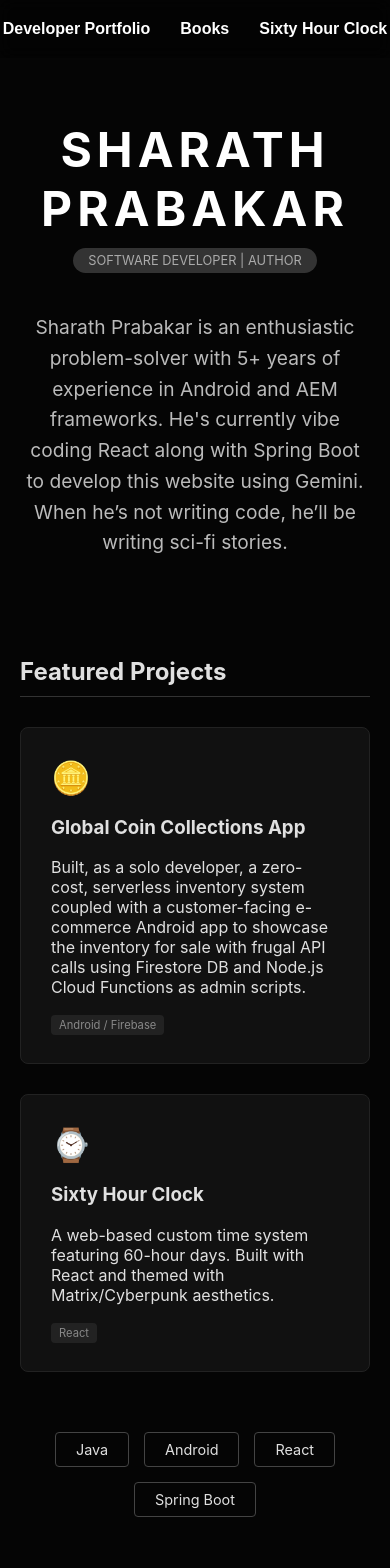
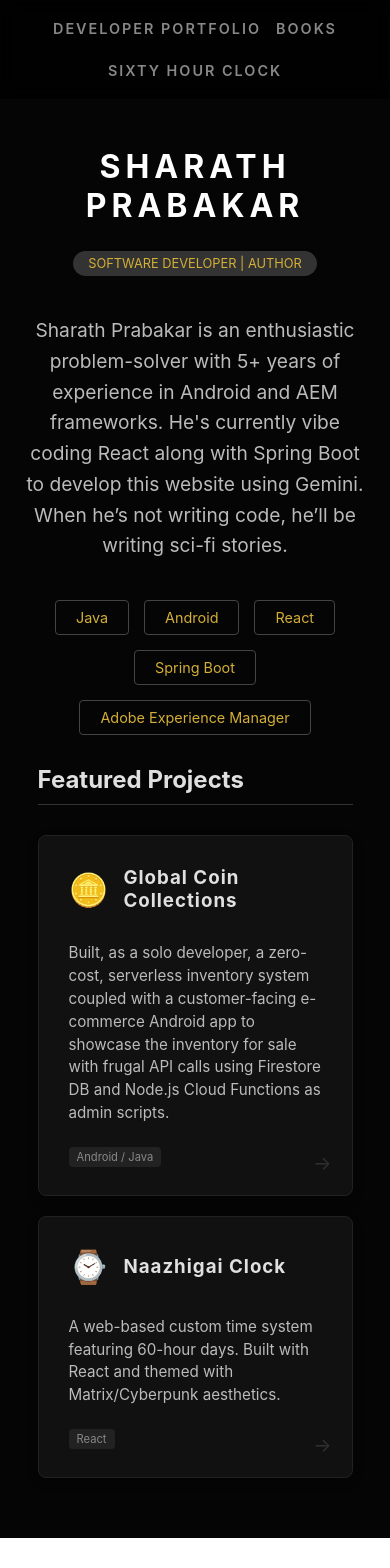
Before and after one commit to Sharath-Prabakar/sharath-prabakar.github.io, a React (Vite) app: page / in a window 390 px wide. Shown: the top 1568 px of the page. After the commit the page ends 1538 px from the top, so only its background shows below. Built offline with nearby package versions, Linux system fonts and the light colour scheme.

Commit message:
Made the site mobile-user-friendly.
Added styles for hovering on top of cards and navigation links.

```diff
--- a/index.html
+++ b/index.html
@@ -3,7 +3,7 @@
   <head>
     <meta charset="UTF-8" />
     <link rel="icon" type="image/png" href="/SP_Logo.png" />
-    <meta name="viewport" content="width=device-width, initial-scale=1.0" />
+    <meta name="viewport" content="width=device-width, initial-scale=1" />
     <title>Portfolio Site</title>
   </head>
   <body>
--- a/src/App.jsx
+++ b/src/App.jsx
@@ -8,9 +8,9 @@ const App = () => {
     return (
         <Router>
             <nav style={navStyle}>
-                <Link style={linkStyle} to="/">Developer Portfolio</Link>
-                <Link style={linkStyle} to="/books">Books</Link>
-                <Link style={linkStyle} to="/clock">Sixty Hour Clock</Link>
+                <NavItem to="/" label="Developer Portfolio"/>
+                <NavItem to="/books" label="Books"/>
+                <NavItem to="/clock" label="Sixty Hour Clock" borderColor="#00FF41"/>
             </nav>
 
             <Routes>
@@ -22,6 +22,49 @@ const App = () => {
     );
 };
 
+const NavItem = ({ to, label,borderColor }) => {
+    const [isHovered, setIsHovered] = React.useState(false);
+
+    const linkStyle = {
+        color: isHovered ? borderColor?borderColor :'#fff' : '#888', // Fades from grey to white
+        textDecoration: 'none',
+        fontWeight: '600',
+        fontSize: '0.9rem',
+        fontFamily: '"Inter", sans-serif',
+        letterSpacing: '2px',
+        textTransform: 'uppercase',
+        transition: 'all 0.3s ease',
+        position: 'relative',
+        padding: '5px 0',
+        textShadow: isHovered ? '0 0 10px rgba(255,255,255,0.5)' : 'none',
+    };
+
+    // The sliding underline effect
+    const underlineStyle = {
+        content: '""',
+        position: 'absolute',
+        bottom: 0,
+        left: '50%',
+        width: isHovered ? '100%' : '0%',
+        height: '1px',
+        backgroundColor: borderColor?borderColor:'#d4af37', // Gold accent to match your portfolio theme
+        transition: 'all 0.3s ease',
+        transform: 'translateX(-50%)',
+    };
+
+    return (
+        <Link
+            to={to}
+            style={linkStyle}
+            onMouseEnter={() => setIsHovered(true)}
+            onMouseLeave={() => setIsHovered(false)}
+        >
+            {label}
+            <div style={underlineStyle} />
+        </Link>
+    );
+};
+
 const navStyle = {
     position: 'fixed',
     top: 0,
@@ -29,18 +72,12 @@ const navStyle = {
     width: '100%',
     display: 'flex',
     justifyContent: 'center',
-    gap: '30px',
-    padding: '20px 0',
+    flexWrap: 'wrap', // Allow links to wrap if screen is very narrow
+    gap: '15px', // Tighter gap for mobile
+    padding: '15px 0',
     zIndex: 2000,
-    backgroundColor: 'rgba(0,0,0,0.4)',
-    backdropFilter: 'blur(8px)',
-};
-
-const linkStyle = {
-    color: 'white',
-    textDecoration: 'none',
-    fontWeight: 'bold',
-    fontFamily: 'sans-serif'
+    backgroundColor: 'rgba(0,0,0,0.8)',
+    backdropFilter: 'blur(10px)',
 };
 
 export default App;
--- a/src/Books.jsx
+++ b/src/Books.jsx
@@ -1,34 +1,100 @@
-import React from 'react';
+import React, { useState, useEffect } from 'react';
+
+// Custom hook to handle responsive re-renders
+const useWindowSize = () => {
+    const [isMobile, setIsMobile] = useState(window.innerWidth < 768);
+    useEffect(() => {
+        const handleResize = () => setIsMobile(window.innerWidth < 768);
+        window.addEventListener('resize', handleResize);
+        return () => window.removeEventListener('resize', handleResize);
+    }, []);
+    return isMobile;
+};
 
 const myBooks = [
     {
         title: "The Boy Who Wished to Meet His Mother",
         link: "https://www.goodreads.com/book/show/244579846-the-boy-who-wished-to-meet-his-mother",
         description: "When the wishes made by a widowed writer and his son on a shooting star come true, the resulting magical adventure changes their strained relationship forever.",
-        coverColor: "#1a1a1a",
-        borderColor: "#d4af37", // Gold accent to match the coin project
+        borderColor: "#d4af37",
         tags: ["Fiction", "Fantasy", "Cozy"]
     },
     {
         title: "Six Hours To Doomsday: A Time Travel Conspiracy",
         link:"https://www.goodreads.com/book/show/227760936-six-hours-to-doomsday",
         description: "From Earth to Moon, Mars and Neptune, the story unfolds in a fast-paced, non-linear fashion to explore the thrilling adventures involving a cunning spy with a personal vendetta, an ambitious emperor with a political agenda, and a group of humans battling for their planet’s survival.",
-        coverColor: "#1a1a1a",
-        borderColor: "#d4af37", // Gold accent to match the coin project
+        borderColor: "#d4af37",
         tags: ["Sci-Fi", "Time Travel", "Thriller"]
     }
-
 ];
 
+const BookCard = ({ book, isMobile }) => {
+    const [isHovered, setIsHovered] = useState(false);
+
+    const cardStyle = {
+        display: 'flex',
+        flexDirection: isMobile ? 'column' : 'row',
+        backgroundColor: '#0c0c0c',
+        border: `1px solid ${isHovered ? '#444' : '#1a1a1a'}`,
+        borderRadius: '8px',
+        overflow: 'hidden',
+        textDecoration: 'none',
+        color: 'inherit',
+        transition: 'all 0.3s cubic-bezier(0.25, 0.8, 0.25, 1)',
+        transform: isHovered && !isMobile ? 'translateY(-8px)' : 'translateY(0)',
+        boxShadow: isHovered ? '0 15px 30px rgba(0,0,0,0.6)' : '0 4px 10px rgba(0,0,0,0.3)',
+        cursor: 'pointer',
+        position: 'relative'
+    };
+
+    const coverStyle = {
+        width: isMobile ? '100%' : '180px',
+        height: isMobile ? '220px' : 'auto',
+        backgroundColor: '#111',
+        display: 'flex',
+        alignItems: 'center',
+        justifyContent: 'center',
+        flexShrink: 0,
+        borderLeft: isMobile ? 'none' : `4px solid ${book.borderColor}`,
+        borderBottom: isMobile ? `4px solid ${book.borderColor}` : 'none',
+    };
+
+    return (
+        <a
+            href={book.link}
+            target="_blank"
+            rel="noreferrer"
+            style={cardStyle}
+            onMouseEnter={() => setIsHovered(true)}
+            onMouseLeave={() => setIsHovered(false)}
+        >
+            <div style={coverStyle}>
+                <div style={styles.coverArt}>
+                    <span style={styles.verticalTitle}>{isMobile ? 'BOOK' : 'SPINE'}</span>
+                </div>
+            </div>
+            <div style={styles.bookInfo}>
+                <h3 style={styles.bookTitle}>{book.title}</h3>
+                <p style={styles.description}>{book.description}</p>
+                <div style={styles.tagContainer}>
+                    {book.tags.map(tag => <span key={tag} style={styles.tag}>{tag}</span>)}
+                </div>
+                <div style={styles.link}>VIEW ON GOODREADS {isHovered ? '→' : ''}</div>
+            </div>
+        </a>
+    );
+};
+
 const Books = () => {
+    const isMobile = useWindowSize();
+
     return (
         <div style={styles.container}>
             <header style={styles.hero}>
-                <h1 style={styles.name}>AUTHOR PROFILE</h1>
+                <h1 style={{...styles.name, fontSize: isMobile ? '2rem' : '2.5rem'}}>AUTHOR PROFILE</h1>
                 <div style={styles.badge}>SCI-FI & FANTASY</div>
                 <p style={styles.bio}>
-                    After wavering for a few years, Sharath Prabakar took a sabbatical in 2025 to complete the 'Six Hours To Doomsday' novella, inspired by a recurring alien invasion dream.
-                    You can find him writing code or reading the classics when he’s not working on the sequel.
+                    After wavering for a few years, Sharath Prabakar took a sabbatical in 2025 to complete the 'Six Hours To Doomsday' novella, inspired by a recurring alien invasion dream. You can find him writing code or reading the classics when he’s not working on the sequel.
                 </p>
                 <a
                     href="https://www.goodreads.com/author/show/54655809.Sharath_Prabakar"
@@ -44,30 +110,7 @@ const Books = () => {
                 <h2 style={styles.sectionTitle}>Published Titles</h2>
                 <div style={styles.shelf}>
                     {myBooks.map((book, index) => (
-                        <div key={index} style={styles.bookCard}>
-                            <div style={{...styles.bookCover, borderLeft: `4px solid ${book.borderColor}`}}>
-                                <div style={styles.coverArt}>
-                                    {/* This placeholder mimics a clean, minimalist book spine */}
-                                    <span style={styles.verticalTitle}>{book.title}</span>
-                                </div>
-                            </div>
-
-                            <div style={styles.bookInfo}>
-                                <h3 style={styles.bookTitle}>{book.title}</h3>
-                                <p style={styles.description}>{book.description}</p>
-                                <div style={styles.tagContainer}>
-                                    {book.tags.map(tag => <span key={tag} style={styles.tag}>{tag}</span>)}
-                                </div>
-                                <a
-                                    href={book.link}
-                                    target="_blank"
-                                    rel="noreferrer"
-                                    style={styles.link}
-                                >
-                                    VIEW ON GOODREADS
-                                </a>
-                            </div>
-                        </div>
+                        <BookCard key={index} book={book} isMobile={isMobile} />
                     ))}
                 </div>
             </section>
@@ -135,19 +178,19 @@ const styles = {
     },
     bookCard: {
         display: 'flex',
+        flexDirection: window.innerWidth < 768 ? 'column' : 'row', // Quick responsive check
         backgroundColor: '#0c0c0c',
         border: '1px solid #1a1a1a',
         borderRadius: '4px',
         overflow: 'hidden',
-        transition: 'border-color 0.3s ease',
     },
     bookCover: {
-        width: '180px',
+        width: window.innerWidth < 768 ? '100%' : '180px', // Full width on mobile
+        height: window.innerWidth < 768 ? '200px' : 'auto',
         backgroundColor: '#111',
         display: 'flex',
         alignItems: 'center',
         justifyContent: 'center',
-        flexShrink: 0,
     },
     coverArt: {
         height: '80%',
--- a/src/Home.jsx
+++ b/src/Home.jsx
@@ -15,40 +15,117 @@ const Home = () => {
                 </p>
             </section>
 
-            {/* 2. FEATURED PROJECTS SECTION */}
-            <section style={styles.projectSection}>
-                <h2 style={styles.sectionTitle}>Featured Projects</h2>
-
-                <div style={styles.grid}>
-                    {/* Project 1: Global Coin Collections */}
-                    <Link to="https://play.google.com/store/apps/details?id=com.thadaladi.globalcoincollections" style={styles.card}>
-                        <div style={{...styles.cardIcon, color: '#d4af37'}}>🪙</div>
-                        <h3>Global Coin Collections App</h3>
-                        <p>Built, as a solo developer, a zero-cost, serverless inventory system coupled with a customer-facing e-commerce Android app to showcase the inventory for sale with frugal API calls using Firestore DB and Node.js Cloud Functions as admin scripts.</p>
-                        <span style={styles.tag}>Android / Firebase</span>
-                    </Link>
-
-                    {/* Project 2: Sixty Hour Clock */}
-                    <Link to="/clock" style={styles.card}>
-                        <div style={{...styles.cardIcon, color: '#00FF41'}}>⌚</div>
-                        <h3>Sixty Hour Clock</h3>
-                        <p>A web-based custom time system featuring 60-hour days. Built with React and themed with Matrix/Cyberpunk aesthetics.</p>
-                        <span style={styles.tag}>React</span>
-                    </Link>
-                </div>
-            </section>
-
-            {/* 3. SKILLS / TECH STACK */}
+            {/* 2. SKILLS / TECH STACK */}
             <section style={styles.skills}>
                 <div style={styles.skillBadge}>Java</div>
                 <div style={styles.skillBadge}>Android</div>
                 <div style={styles.skillBadge}>React</div>
                 <div style={styles.skillBadge}>Spring Boot</div>
+                <div style={styles.skillBadge}>Adobe Experience Manager</div>
             </section>
+
+            {/* 3. FEATURED PROJECTS SECTION */}
+            <section style={styles.projectSection}>
+                <h2 style={styles.sectionTitle}>Featured Projects</h2>
+
+                <div style={styles.grid}>
+                    <ProjectCard
+                        title="Global Coin Collections"
+                        icon="🪙"
+                        iconColor="#d4af37"
+                        description="Built, as a solo developer, a zero-cost, serverless inventory system coupled with a customer-facing e-commerce Android app to showcase the inventory for sale with frugal API calls using Firestore DB and Node.js Cloud Functions as admin scripts."
+                        tag="Android / Java"
+                        link="https://play.google.com/store/apps/details?id=com.thadaladi.globalcoincollections"
+                    />
+                    <ProjectCard
+                        title="Naazhigai Clock"
+                        icon="⌚"
+                        iconColor="#00FF41"
+                        description="A web-based custom time system featuring 60-hour days. Built with React and themed with Matrix/Cyberpunk aesthetics."
+                        tag="React"
+                        link="/clock"
+                    />
+                </div>
+            </section>
+
         </div>
     );
 };
 
+//Components
+const ProjectCard = ({ title, icon, description, tag, iconColor, link }) => {
+    const [isHovered, setIsHovered] = React.useState(false);
+
+    const cardStyle = {
+        backgroundColor: '#111',
+        border: `1px solid ${isHovered ? '#444' : '#222'}`,
+        padding: '30px',
+        borderRadius: '8px',
+        textDecoration: 'none',
+        color: 'inherit',
+        transition: 'all 0.3s cubic-bezier(0.25, 0.8, 0.25, 1)',
+        cursor: 'pointer',
+        transform: isHovered ? 'translateY(-8px)' : 'translateY(0)',
+        boxShadow: isHovered
+            ? '0 15px 30px rgba(0,0,0,0.6)'
+            : '0 4px 10px rgba(0,0,0,0.3)',
+        position: 'relative', // Necessary to anchor the arrow
+        display: 'flex',
+        flexDirection: 'column'
+    };
+
+    const headerStyle = {
+        display: 'flex',
+        alignItems: 'center',
+        gap: '15px',
+        marginBottom: '15px'
+    };
+
+    const arrowStyle = {
+        position: 'absolute',
+        bottom: '20px',
+        right: '20px',
+        fontSize: '1.2rem',
+        color: isHovered ? iconColor : '#444', // Arrow lights up with the project's theme color
+        transition: 'all 0.3s ease',
+        transform: isHovered ? 'translateX(5px)' : 'translateX(0)', // Subtle nudge animation
+        opacity: isHovered ? 1 : 0.6
+    };
+
+    const Wrapper = link ? Link : 'div';
+
+    return (
+        <Wrapper
+            to={link}
+            style={cardStyle}
+            onMouseEnter={() => setIsHovered(true)}
+            onMouseLeave={() => setIsHovered(false)}
+        >
+            <div style={headerStyle}>
+                <div style={{
+                    fontSize: '2rem',
+                    color: iconColor,
+                    transition: 'transform 0.3s ease',
+                    transform: isHovered ? 'scale(1.1)' : 'scale(1)'
+                }}>
+                    {icon}
+                </div>
+                <h3 style={{ margin: 0, letterSpacing: '1px' }}>{title}</h3>
+            </div>
+
+            <p style={{ color: '#bbb', fontSize: '0.95rem', lineHeight: '1.5', marginBottom: '20px' }}>
+                {description}
+            </p>
+
+            <div style={{ marginTop: 'auto' }}>
+                <span style={styles.tag}>{tag}</span>
+            </div>
+
+            {/* The Redirect Arrow */}
+            {link && <div style={arrowStyle}>→</div>}
+        </Wrapper>
+    );
+};
 // --- STYLES ---
 const styles = {
     container: {
@@ -64,13 +141,23 @@ const styles = {
     hero: {
         maxWidth: '800px',
         textAlign: 'center',
-        marginBottom: '60px',
+        marginBottom: '10px',
     },
     name: {
-        fontSize: '3rem',
+        fontSize: 'clamp(2rem, 8vw, 3.5rem)', // Scales between 2rem and 3.5rem based on screen
         letterSpacing: '5px',
-        margin: '0 0 10px 0',
+        textAlign: 'center',
         color: '#fff',
+    },
+    grid: {
+        display: 'grid',
+        gridTemplateColumns: 'repeat(auto-fit, minmax(280px, 1fr))', // Changed from 300px to 280px
+        gap: '20px',
+        width: '100%',
+    },
+    projectSection: {
+        width: '90%', // Use percentages for mobile padding
+        maxWidth: '1000px',
     },
     badge: {
         display: 'inline-block',
@@ -79,27 +166,18 @@ const styles = {
         fontSize: '0.8rem',
         borderRadius: '20px',
         marginBottom: '20px',
-        color: '#aaa',
+        color: "#d4af37",
     },
     bio: {
         fontSize: '1.2rem',
         lineHeight: '1.6',
         color: '#bbb',
     },
-    projectSection: {
-        width: '100%',
-        maxWidth: '1000px',
-    },
     sectionTitle: {
         borderBottom: '1px solid #333',
         paddingBottom: '10px',
         marginBottom: '30px',
         fontSize: '1.5rem',
-    },
-    grid: {
-        display: 'grid',
-        gridTemplateColumns: 'repeat(auto-fit, minmax(300px, 1fr))',
-        gap: '30px',
     },
     card: {
         backgroundColor: '#111',
@@ -123,7 +201,8 @@ const styles = {
         color: '#888',
     },
     skills: {
-        marginTop: '60px',
+        marginTop: '10px',
+        marginBottom: '10px',
         display: 'flex',
         gap: '15px',
         flexWrap: 'wrap',
@@ -134,6 +213,7 @@ const styles = {
         padding: '8px 20px',
         borderRadius: '4px',
         fontSize: '0.9rem',
+        color: "#d4af37",
     }
 };
 
--- a/src/SixtyHourClock.jsx
+++ b/src/SixtyHourClock.jsx
@@ -79,9 +79,11 @@ const MultiThemeClock = () => {
     };
 
     const timeDisplayStyle = {
-        fontSize: '6rem',
+        fontSize: 'clamp(3rem, 18vw, 6rem)', // Massive on desktop, fits on mobile
         border: '3px solid var(--border-color)',
-        padding: '20px 40px',
+        padding: '10px 20px', // Reduced padding for mobile
+        width: 'fit-content',
+        textAlign: 'center',
         boxShadow: '0 0 15px var(--shadow-color), inset 0 0 10px var(--shadow-color)',
         textShadow: '0 0 10px var(--text-glow)',
         borderRadius: '12px',
@@ -92,11 +94,14 @@ const MultiThemeClock = () => {
     const ThemeSwitcher = () => (
         <div style={{
             position: 'absolute',
-            bottom: '30px', // Anchored to the bottom
-            alignItems: 'center',
+            bottom: '40px',
+            left: '50%',
+            transform: 'translateX(-50%)', // Centered for mobile
             display: 'flex',
-            gap: '15px',
-            zIndex: 1001
+            flexWrap: 'wrap', // Allow wrapping
+            justifyContent: 'center',
+            gap: '10px',
+            width: '90%'
         }}>
             {Object.keys(themes).map((key) => (
                 <button
```
